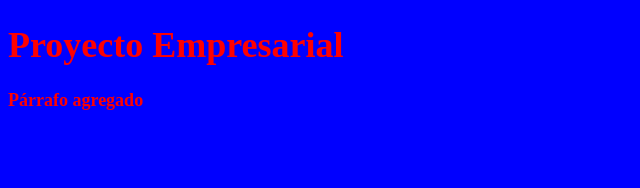
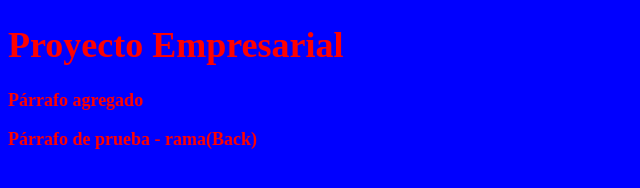
Before and after one commit to Aronymus/CursoGit, a plain HTML site: page index.html in a window 1280 px wide. Shown: the whole page, without its empty margins (0-640 px from the left). Drawn offline with Linux system fonts and the light colour scheme.

Commit message:
feat: Primer párrago - Back

```diff
--- a/index.html
+++ b/index.html
@@ -8,5 +8,10 @@
 <body>
 	<h1>Proyecto Empresarial</h1>
 	<p>Párrafo agregado</p>
+
+
+
+
+	<p> Párrafo de prueba - rama(Back)</p>
 </body>
 </html>
```
